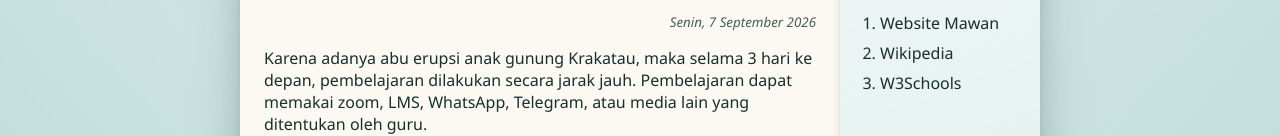
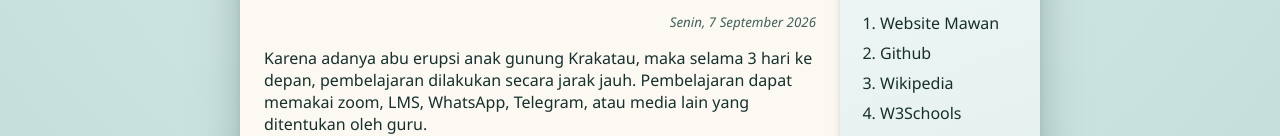
Before and after one commit to mawann/mawann.github.io, a plain HTML site: page index.html in a window 1280 px wide. Shown: the part 337-473 px from the top of the page. Drawn offline with Linux system fonts and the light colour scheme.

Commit message:
Add link to GitHub in external links section

```diff
--- a/index.html
+++ b/index.html
@@ -45,6 +45,7 @@
                 <p>Tautan eksternal</p>
                 <ol>
                     <li><a href="https://www.mawan.or.id">Website Mawan</a></li>
+                    <li><a href="https://www.github.com">Github</a></li>
                     <li><a href="https://www.wikipedia.org">Wikipedia</a></li>
                     <li><a href="https://www.w3schools.com">W3Schools</a></li>
                 </ol>
```
